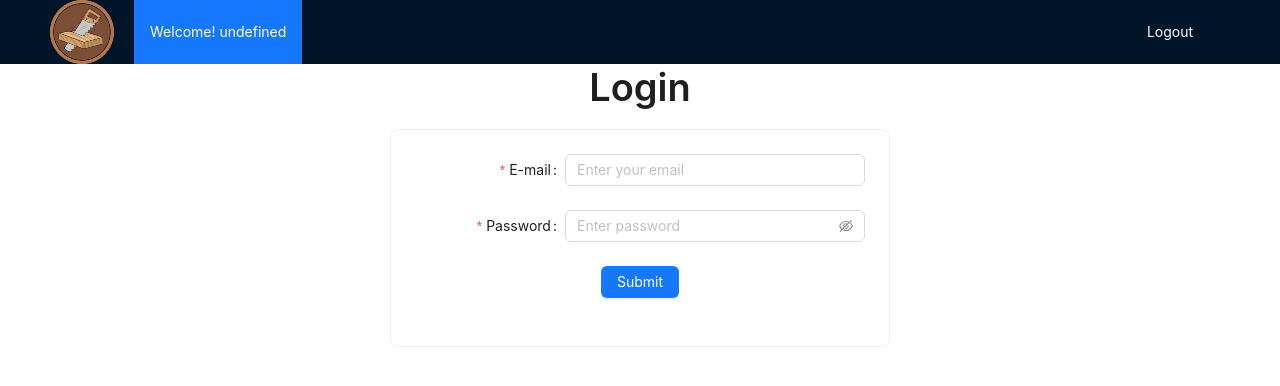
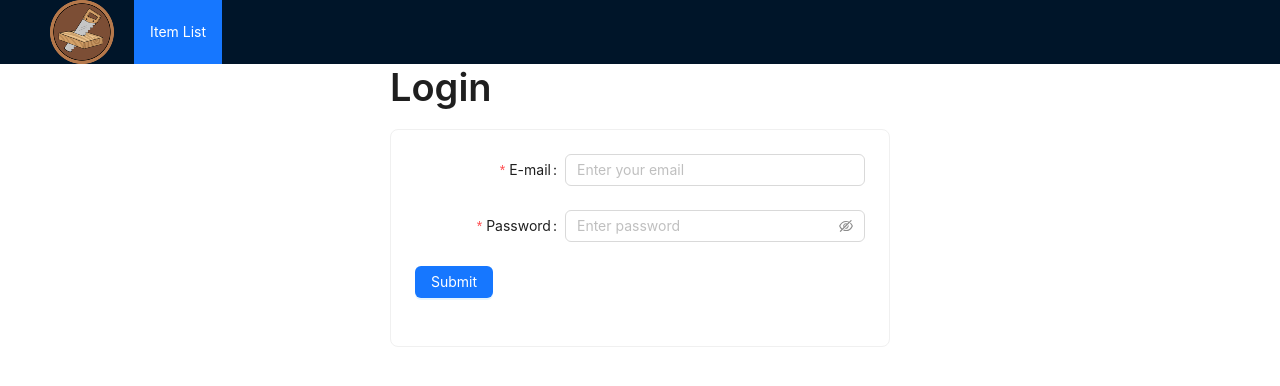
Before and after one commit to jayyasay/ecommerce, a React (Create React App) app: page / in a window 1280 px wide. Shown: the top 386 px of the page. Built offline with nearby package versions, Linux system fonts and the light colour scheme.

Commit message:
Navigation fix and added Edit/Delete buttons

```diff
--- a/src/App.js
+++ b/src/App.js
@@ -1,12 +1,41 @@
 import "./App.css";
-import Home from "./pages/Home";
+import { useState, useEffect } from "react";
+import Login from "./components/Login";
+import FormProducts from "./components/FormProducts";
+import jwt_decode from "jwt-decode";
+import Navigation from "./components/Navigation";
+import { Routes, Route, BrowserRouter } from "react-router-dom";
+import ItemList from "./pages/ItemList";
 
 function App() {
+  const [isLoggedIn, setIsLoggedIn] = useState(false);
+  const [username, setUsername] = useState("");
+
+  useEffect(() => {
+    const token = localStorage.getItem("token");
+    if (token) {
+      const decoded = jwt_decode(token);
+      const currentTime = Date.now() / 1000;
+      if (decoded.exp < currentTime) {
+        localStorage.removeItem("token");
+      } else {
+        setIsLoggedIn(true);
+        setUsername(decoded.id);
+      }
+    }
+  }, []);
 
   return (
-    <div className="App">
-      <Home />
-    </div>
+    <BrowserRouter>
+      <Navigation username={username} />
+      <Routes>
+        <Route
+          path="/"
+          element={!isLoggedIn ? <Login /> : <FormProducts />}
+        />
+        <Route path="/item-list" element={<ItemList />} />
+      </Routes>
+    </BrowserRouter>
   );
 }
 
--- a/src/components/FormProducts.js
+++ b/src/components/FormProducts.js
@@ -81,7 +81,6 @@ function FormProducts() {
   const productList = async () => {
     axios.get("http://localhost:3001/api/db/products").then((res) => {
       setFetchProducts(res.data);
-      console.log(res.data);
     });
   };
 
@@ -124,9 +123,9 @@ function FormProducts() {
               background: colorBgContainer,
               overflow: "auto",
               height: "100vh",
-              position: "fixed",
+              position: "sticky",
               left: 0,
-              top: 64,
+              top: 0,
               bottom: 0,
             }}
           >
@@ -134,11 +133,6 @@ function FormProducts() {
               <Row justify="center">
                 <Col>
                   <Title>Input your products</Title>
-                  <Card
-                    style={{
-                      width: 500,
-                    }}
-                  >
                     <Form
                       form={formReset}
                       name="basic"
@@ -212,7 +206,6 @@ function FormProducts() {
                         </Button>
                       </Form.Item>
                     </Form>
-                  </Card>
                 </Col>
               </Row>
             </Col>
@@ -220,10 +213,10 @@ function FormProducts() {
           <Layout
             className="site-layout"
             style={{
-              marginLeft: 520,
+              marginLeft: 0,
             }}
           >
-            <Content style={{ margin: "24px 16px 0", overflow: "initial" }}>
+            <Content style={{ margin: "0 16px 0", overflow: "initial" }}>
               {fetchProducts &&
                 fetchProducts.map((product, index) => (
                   <Card key={index}>
@@ -248,15 +241,14 @@ function FormProducts() {
                         product.itemImage.data.data
                       ).toString("base64")}`}
                       style={{
-                        width: "100%",
-                        height: "auto",
+                        maxWidth: "300px",
                       }}
                     />
                   </Card>
                 ))}
               <Modal
                 title="Confirm delete"
-                visible={showModal}
+                open={showModal}
                 onCancel={handleCancel}
                 onOk={handleOk}
               >
--- a/src/components/Navigation.js
+++ b/src/components/Navigation.js
@@ -1,6 +1,7 @@
 import { Layout, Menu } from "antd";
 import axios from "axios";
 import { useState, useEffect } from "react";
+import { Link } from "react-router-dom";
 
 const { Header } = Layout;
 
@@ -48,15 +49,23 @@ const Navigation = ({ username }) => {
           <div
             style={{
               float: "right",
-              width: 120,
-              height: 31,
               color: "#fff",
               cursor: "pointer",
+              marginLeft: "20px"
             }}
             onClick={handleLogout}
           >
-            Logout
+            {user.username ? "Logout" : ""}
           </div>
+          <div
+            style={{
+              float: "right",
+              color: "#fff",
+            }}
+          >
+            {user.username ? `Welcome! ${user.username}` : ""}
+          </div>
+          <Link to="/">
             <img
               style={{
                 float: "left",
@@ -65,14 +74,15 @@ const Navigation = ({ username }) => {
               src="/logo.png"
               alt="logo"
             />
+          </Link>
           <Menu
             theme="dark"
             mode="horizontal"
-            defaultSelectedKeys={["1"]}
+            defaultSelectedKeys={["2"]}
             items={[
               {
-                label: `Welcome! ${user.username}`,
-                key: "1",
+                label: <Link to="/item-list">Item List</Link>,
+                key: "2",
               },
             ]}
           />
--- a/src/index.js
+++ b/src/index.js
@@ -4,21 +4,12 @@ import './index.css';
 import App from './App';
 import reportWebVitals from './reportWebVitals';
 import 'antd/dist/reset.css';
-import {
-  createBrowserRouter,
-  RouterProvider,
-} from 'react-router-dom';
-
-const router = createBrowserRouter([
-  {
-    path: '/',
-    element: <App />
-  },
-])
 
 const root = ReactDOM.createRoot(document.getElementById('root'));
 root.render(
-    <RouterProvider router={router} />
+  <React.StrictMode>
+    <App />
+  </React.StrictMode>
 );
 
 // If you want to start measuring performance in your app, pass a function
--- a/src/pages/Home.js
+++ /dev/null
@@ -1,34 +0,0 @@
-import React from "react";
-import { useState, useEffect } from "react";
-import Login from "../components/Login";
-import FormProducts from "../components/FormProducts";
-import jwt_decode from "jwt-decode";
-import Navigation from "../components/Navigation";
-
-function Home() {
-  const [isLoggedIn, setIsLoggedIn] = useState(false);
-  const [username, setUsername] = useState("");
-
-  useEffect(() => {
-    const token = localStorage.getItem("token");
-    if (token) {
-      const decoded = jwt_decode(token);
-      const currentTime = Date.now() / 1000;
-      if (decoded.exp < currentTime) {
-        localStorage.removeItem("token");
-      } else {
-        setIsLoggedIn(true);
-        setUsername(decoded.id);
-      }
-    }
-  }, []);
-
-  return (
-    <>
-    <Navigation username={username} />
-      {!isLoggedIn ? <Login /> : <FormProducts />}
-    </>
-  );
-}
-
-export default Home;
--- /dev/null
+++ b/src/pages/ItemList.js
@@ -0,0 +1,11 @@
+import React from "react";
+
+function ItemList() {
+  return (
+    <>
+    <h1>Hello!</h1>
+    </>
+  );
+}
+
+export default ItemList;
```
Also changed, not shown: server.js (+23 -0 lines). Lines whose indentation alone changed are shown as unchanged.
